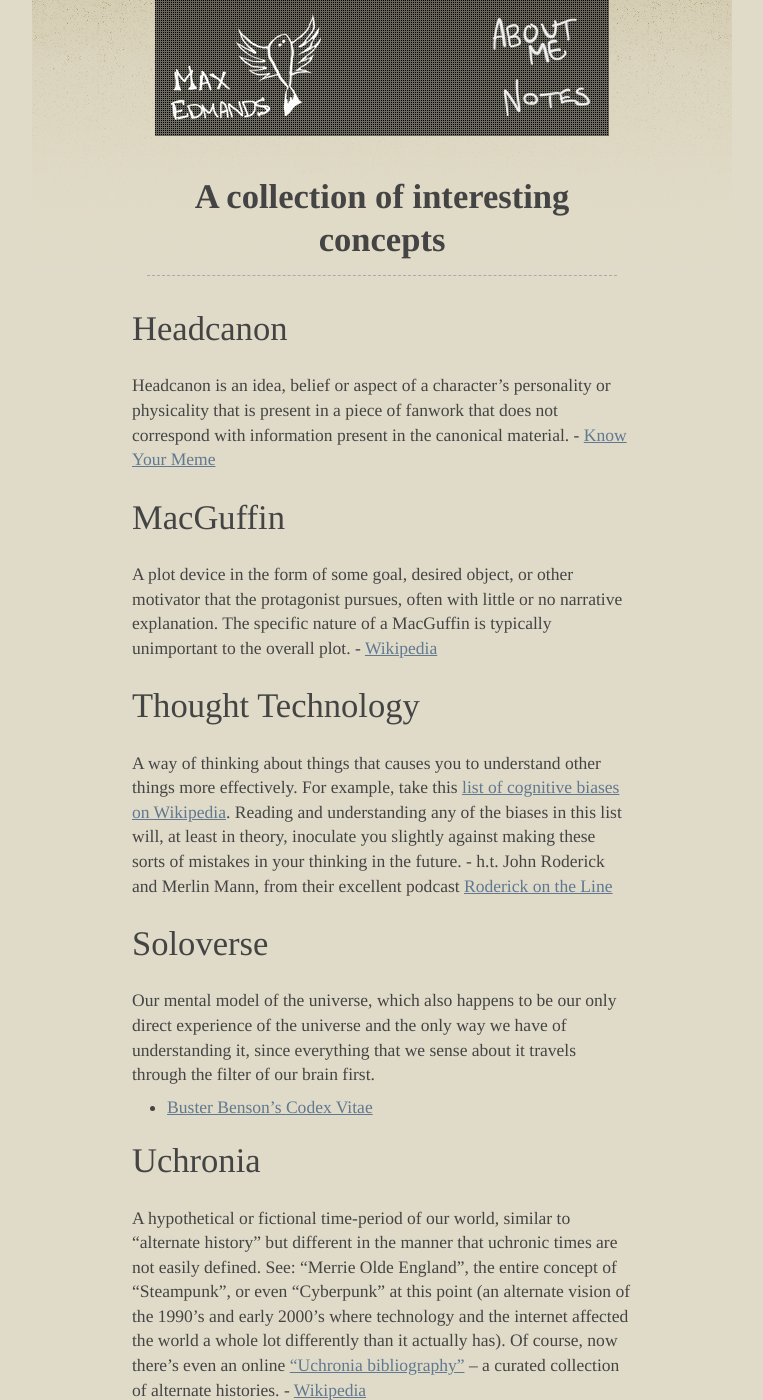
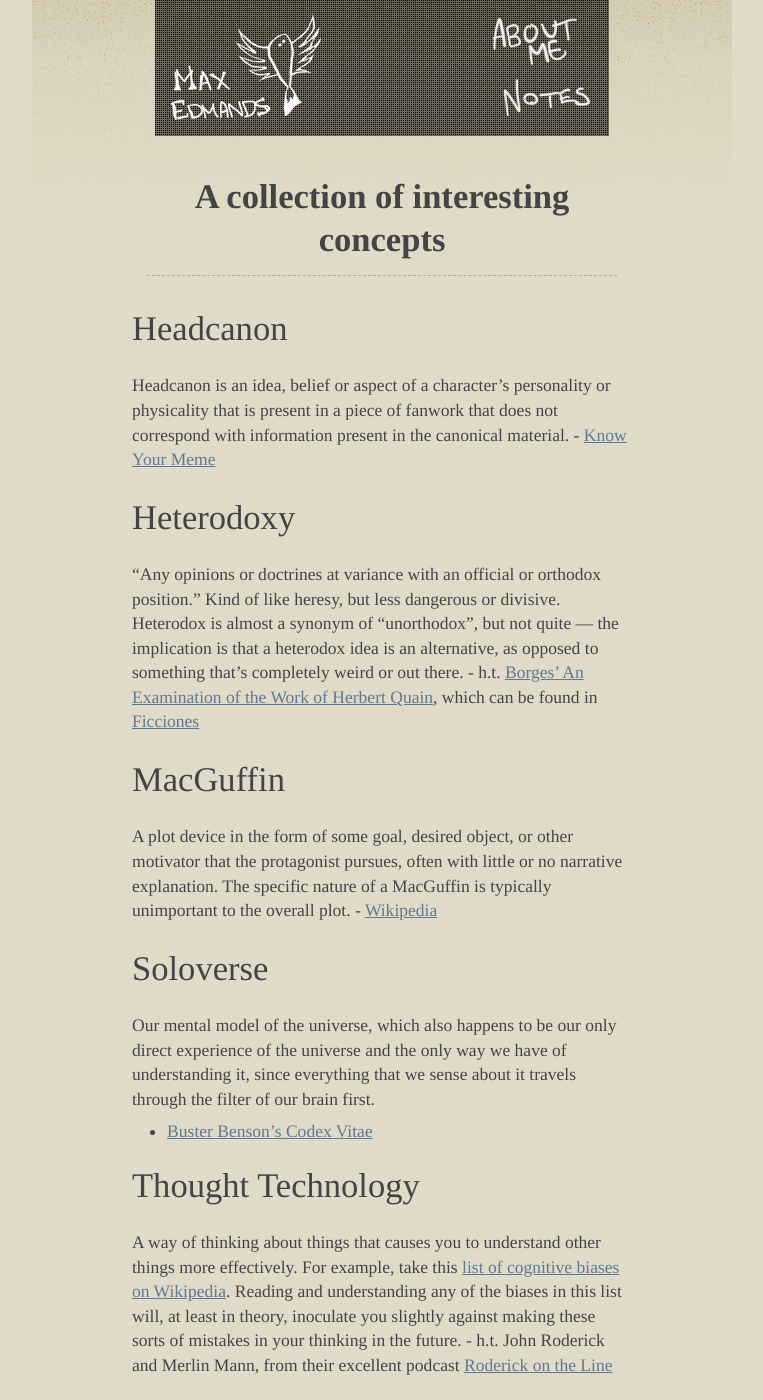
Before and after one commit to hazeledmands/demands.github.io, a Jekyll site: the page built from _posts/2014-07-20-interesting-concepts.md, in a window 1280 px wide and 1400 px high. Shown: the whole window, without its empty margins (258-1021 px from the left). Built offline with Jekyll 4.4.1, drawn with Linux system fonts in a browser that asks for light colours.

Commit message:
Heterodoxy.

```diff
--- a/_posts/2014-07-20-interesting-concepts.md
+++ b/_posts/2014-07-20-interesting-concepts.md
@@ -11,11 +11,28 @@ physicality that is present in a piece of fanwork that does not correspond with
 information present in the canonical material. - [Know Your
 Meme](http://knowyourmeme.com/memes/headcanon)
 
+## Heterodoxy
+"Any opinions or doctrines at variance with an official or orthodox position."
+Kind of like heresy, but less dangerous or divisive. Heterodox is *almost* a
+synonym of "unorthodox", but not quite &mdash; the implication is that a
+heterodox idea is an *alternative*, as opposed to something that's completely
+weird or out there. - h.t. [Borges' *An Examination of the Work of Herbert
+Quain*](http://oldsite.english.ucsb.edu/faculty/rraley/courses/engl165/scanners/Quain1.htm),
+which can be found in
+[*Ficciones*](http://www.amazon.com/Ficciones-Jorge-Luis-Borges/dp/0802130305)
+
 ## MacGuffin
 A plot device in the form of some goal, desired object, or other motivator that
 the protagonist pursues, often with little or no narrative explanation. The
 specific nature of a MacGuffin is typically unimportant to the overall plot. -
 [Wikipedia](http://en.wikipedia.org/wiki/MacGuffin)
+
+## Soloverse
+Our mental model of the universe, which also happens to be our only direct
+experience of the universe and the only way we have of understanding it, since
+everything that we sense about it travels through the filter of our brain first.
+- [Buster Benson's *Codex
+  Vitae*](https://github.com/busterbenson/public/blob/master/Codex.md#soloverse)
 
 ## Thought Technology
 A way of thinking about things that causes you to understand *other* things more
```
Also changed, not shown: other parts of _posts/2014-07-20-interesting-concepts.md (+0 -7 lines).
